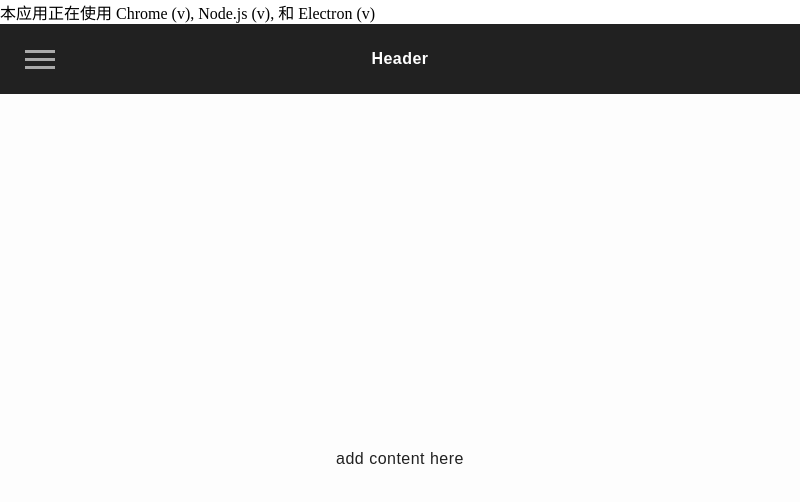
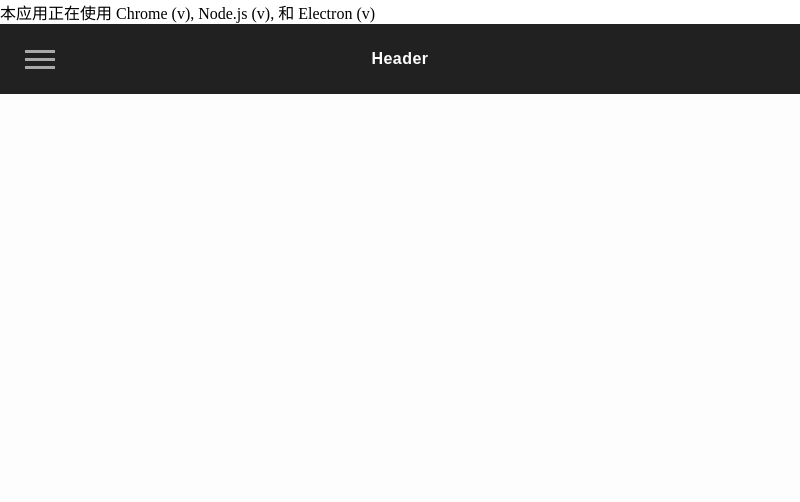
Before and after one commit to Bolin42/PODSK-ELECTRON, an Electron app: page PODSK/index.html in a window 800 px wide. Drawn offline with Linux system fonts and the light colour scheme; no server answers.

Commit message:
做了一些修改，没有bug

```diff
--- a/PODSK/index.html
+++ b/PODSK/index.html
@@ -39,7 +39,7 @@
       <main>
         <div class="content">
 
-          <p>add content here</p>
+
 
         </div>
       </main>
```
